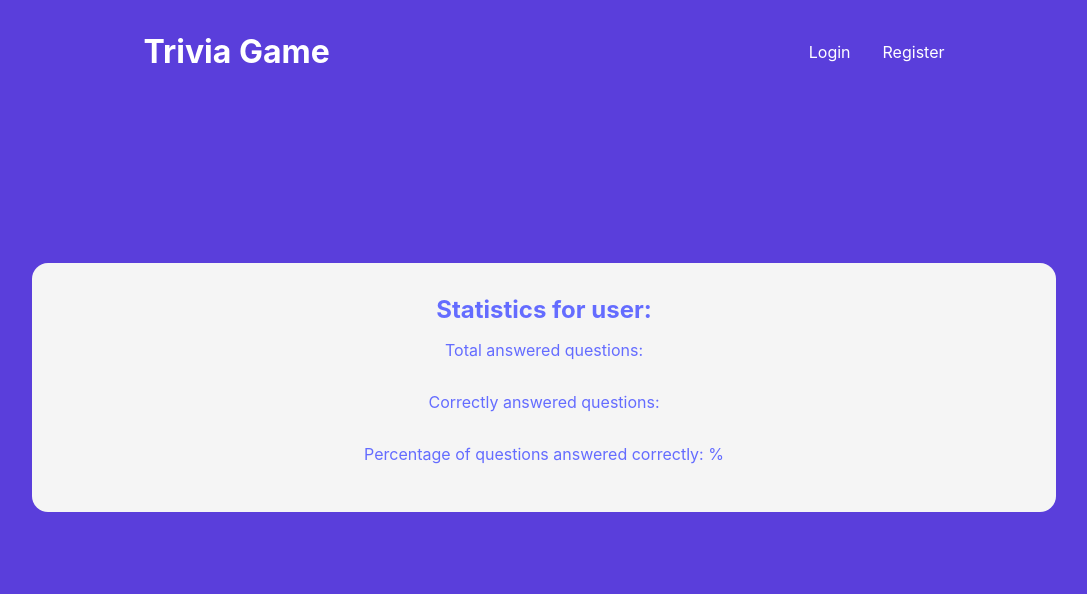
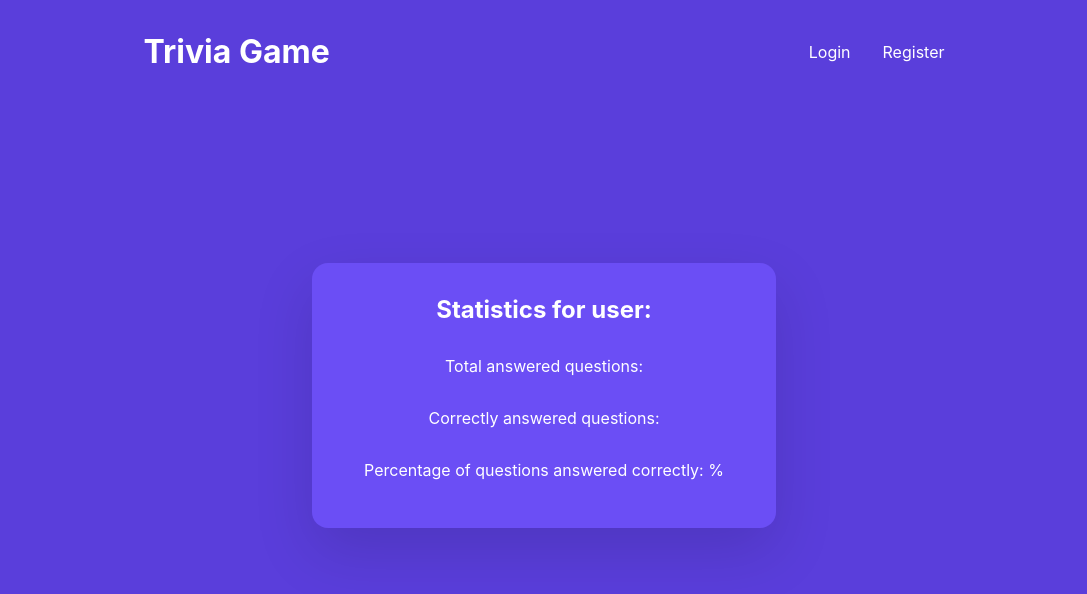
Before and after one commit to Kaan-Bas/trivia-game, a React app in the folder frontend/: page /stats in a window 1280 px wide. Shown: the top 594 px of the page, without its empty margins (96-1183 px from the left). Built offline with nearby package versions, Linux system fonts and the light colour scheme; the HTML template or start-up script is replaced by a standard one.

Commit message:
feat: add basic styling for stats page

```diff
--- a/frontend/src/pages/StatsPage.tsx
+++ b/frontend/src/pages/StatsPage.tsx
@@ -41,7 +41,7 @@ const StatsPage = () => {
             )}
             {!loading && (
                 <div className={"stats__content"}>
-                    <h2>Statistics for user: {user?.username}</h2>
+                    <h2 className={"stats__content--title"}>Statistics for user: {user?.username}</h2>
 
                     <p>Total answered questions: {stats?.totalQuestionsAnswered}</p>
 
--- a/frontend/src/styles/stats-page.scss
+++ b/frontend/src/styles/stats-page.scss
@@ -8,10 +8,15 @@
     display: flex;
     flex-direction: column;
     align-items: center;
-    min-width: 60rem;
+    min-width: 25rem;
     padding: 2rem;
     border-radius: 1rem;
-    color: #646cff;
-    background-color: #f5f5f5;
+    color: #FFFFFF;
+    background-color: #6b4ef5;
+    box-shadow: 0 24px 60px #00000020;
+
+    &--title {
+      margin-block-end: 1rem;
+    }
   }
 }
```
